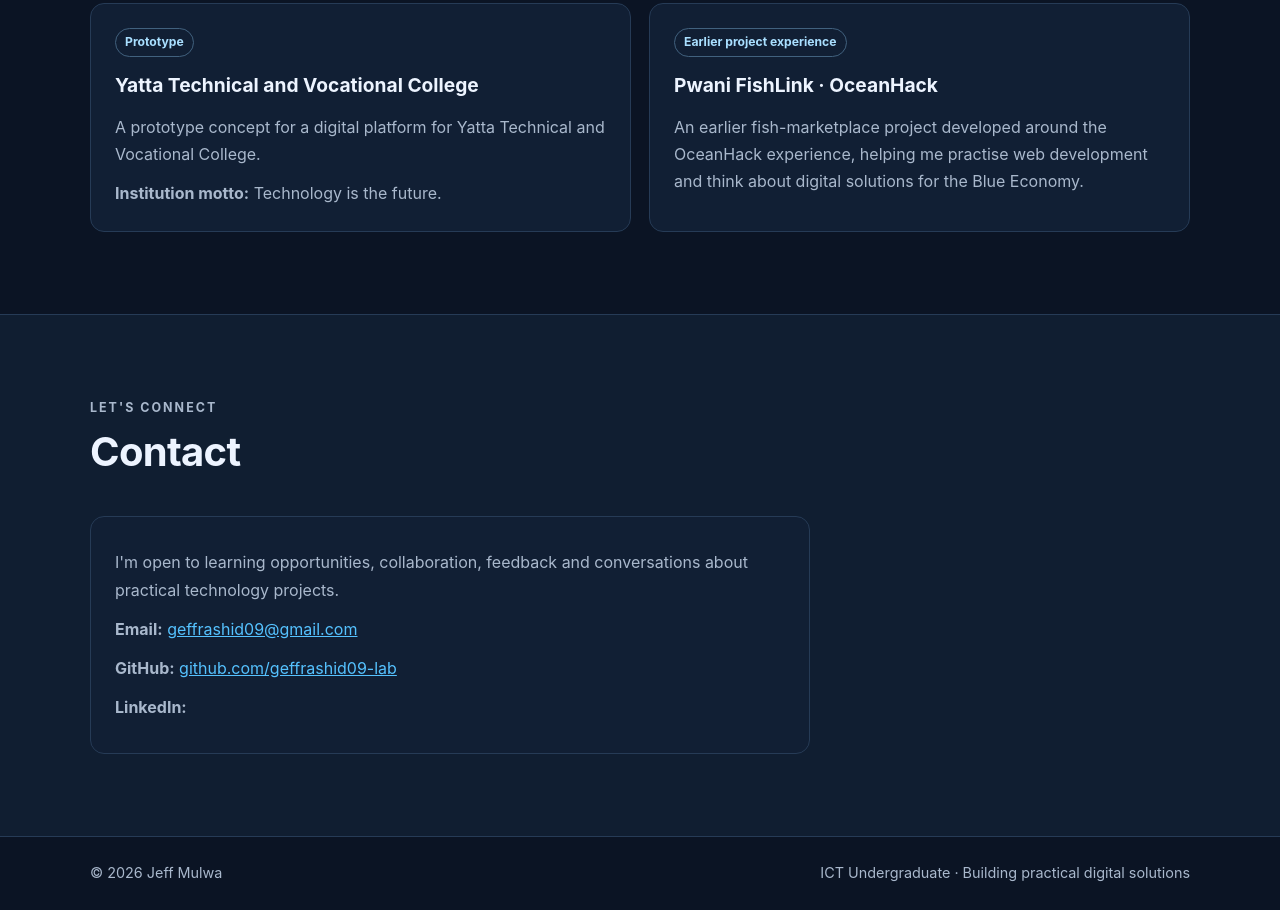
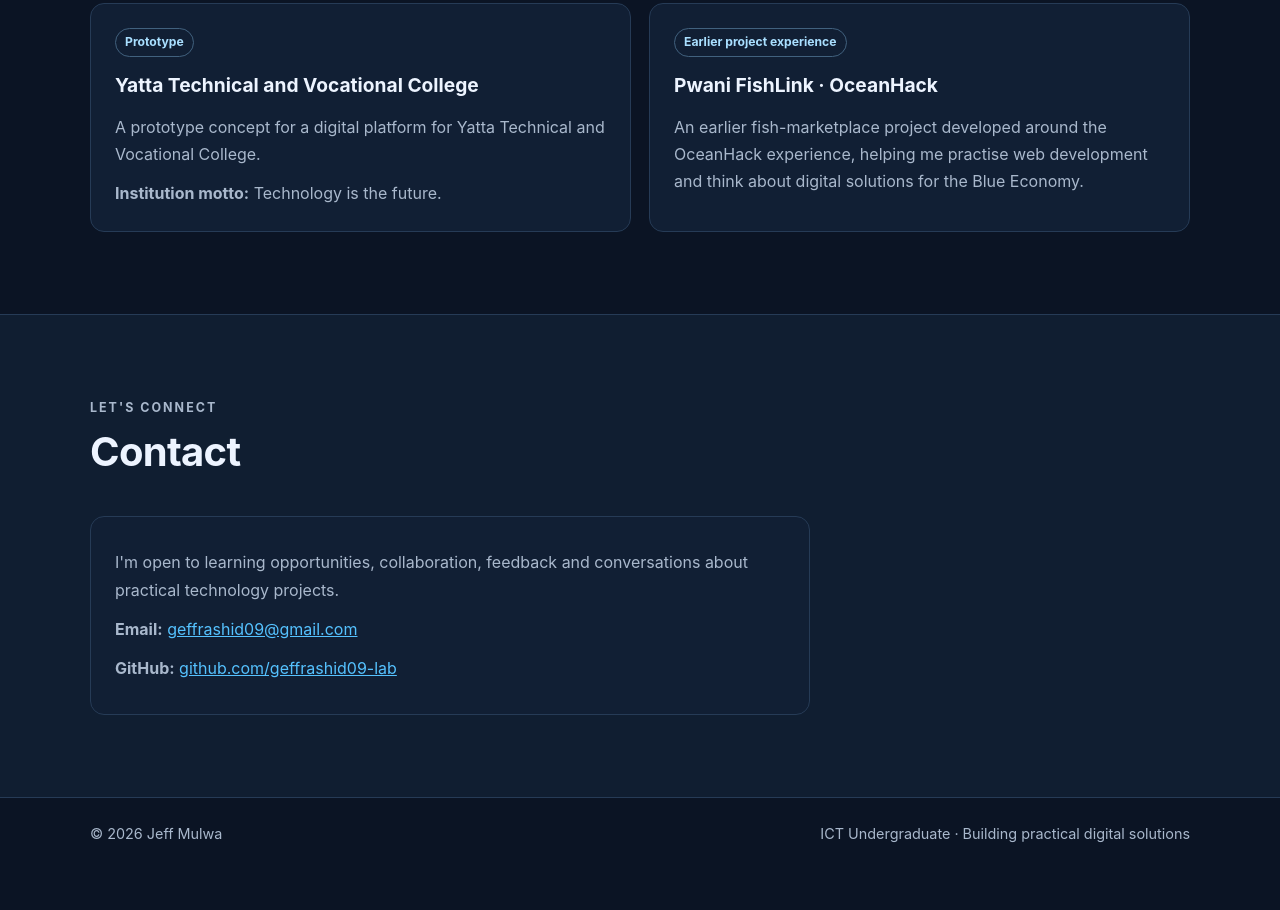
Before and after one commit to geffrashid09-lab/Jeff-Mulwa-, a plain HTML site: page index.html in a window 1280 px wide. Shown: the part 4126-5036 px from the top of the page. After the commit the page ends 4997 px from the top, so only its background shows below. Drawn offline with Linux system fonts and the light colour scheme.

Commit message:
Remove incomplete LinkedIn contact entry from portfolio

```diff
--- a/index.html
+++ b/index.html
@@ -215,7 +215,6 @@
           <p>I'm open to learning opportunities, collaboration, feedback and conversations about practical technology projects.</p>
           <p><strong>Email:</strong> <a href="mailto:geffrashid09@gmail.com">geffrashid09@gmail.com</a></p>
           <p><strong>GitHub:</strong> <a href="https://github.com/geffrashid09-lab" target="_blank" rel="noopener noreferrer">github.com/geffrashid09-lab</a></p>
-          <p><strong>LinkedIn:</strong></p>
         </div>
       </div>
     </section>
```
